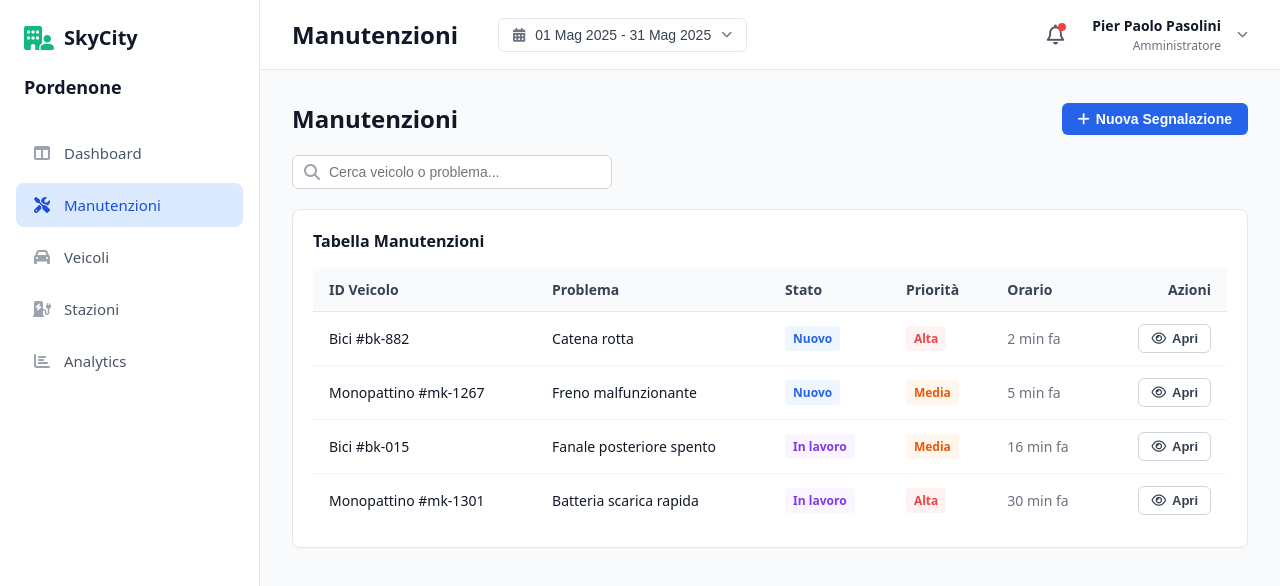
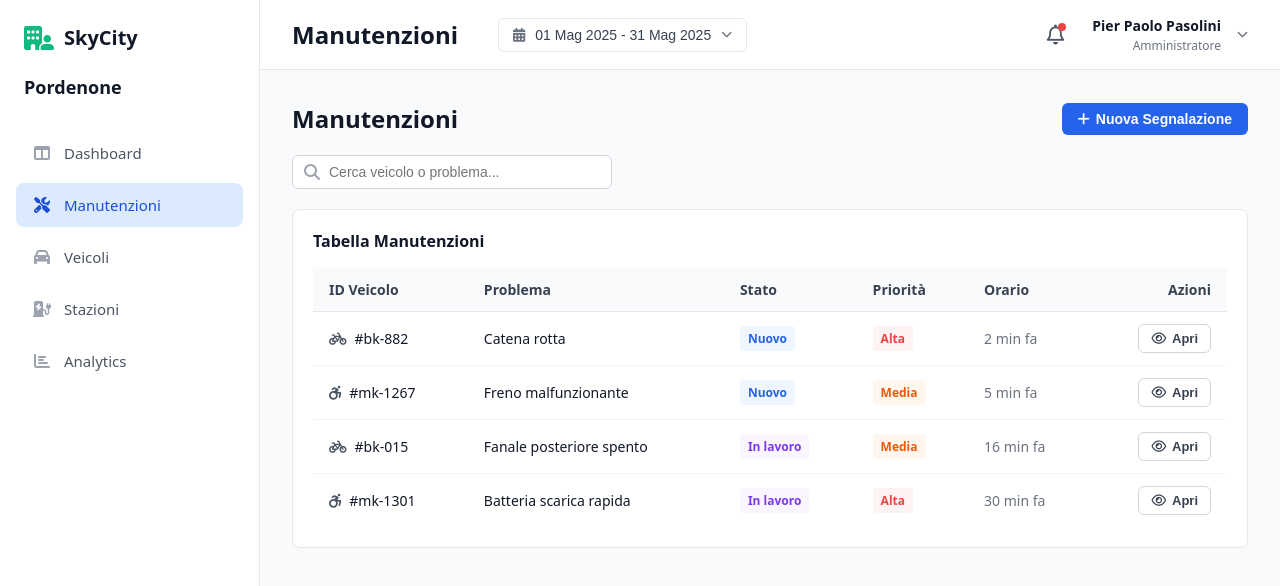
Before and after one commit to Damiano-ITS/skycity, a React (Vite) app: page /manutenzioni in a window 1280 px wide. Shown: the top 586 px of the page. Built offline with nearby package versions, Linux system fonts and the light colour scheme.

Commit message:
style: remove redundant type text from vehicle column

```diff
--- a/src/pages/Manutenzioni/ManutenzioniList.tsx
+++ b/src/pages/Manutenzioni/ManutenzioniList.tsx
@@ -56,7 +56,8 @@ export default function ManutenzioniList({ tickets, onAddTicket }: ListProps) {
             {filteredTickets.map((row) => (
               <tr key={row.id}>
                 <td className="font-medium">
-                  {row.tipoVeicolo} #{row.veicoloId}
+                  <i className={`fa-solid ${row.tipoVeicolo === "Bici" ? "fa-bicycle" : "fa-wheelchair-move"} v-type-icon`} style={{ marginRight: "8px" }}></i>
+                  #{row.veicoloId}
                 </td>
                 <td>{row.problema}</td>
                 <td>
--- a/src/pages/Veicoli/VeicoliList.tsx
+++ b/src/pages/Veicoli/VeicoliList.tsx
@@ -97,7 +97,7 @@ export default function VeicoliList({ veicoli, onCreateOpen }: ListProps) {
               <tr key={v.id}>
                 <td className="font-medium">
                   <i className={`fa-solid ${v.tipo === "Bici" ? "fa-bicycle" : "fa-wheelchair-move"} v-type-icon`}></i>
-                  {v.tipo} #{v.id}
+                  #{v.id}
                 </td>
                 <td>
                   <span className={`v-badge v-badge--status-${v.stato.toLowerCase().replace(" ", "")}`}>
```
